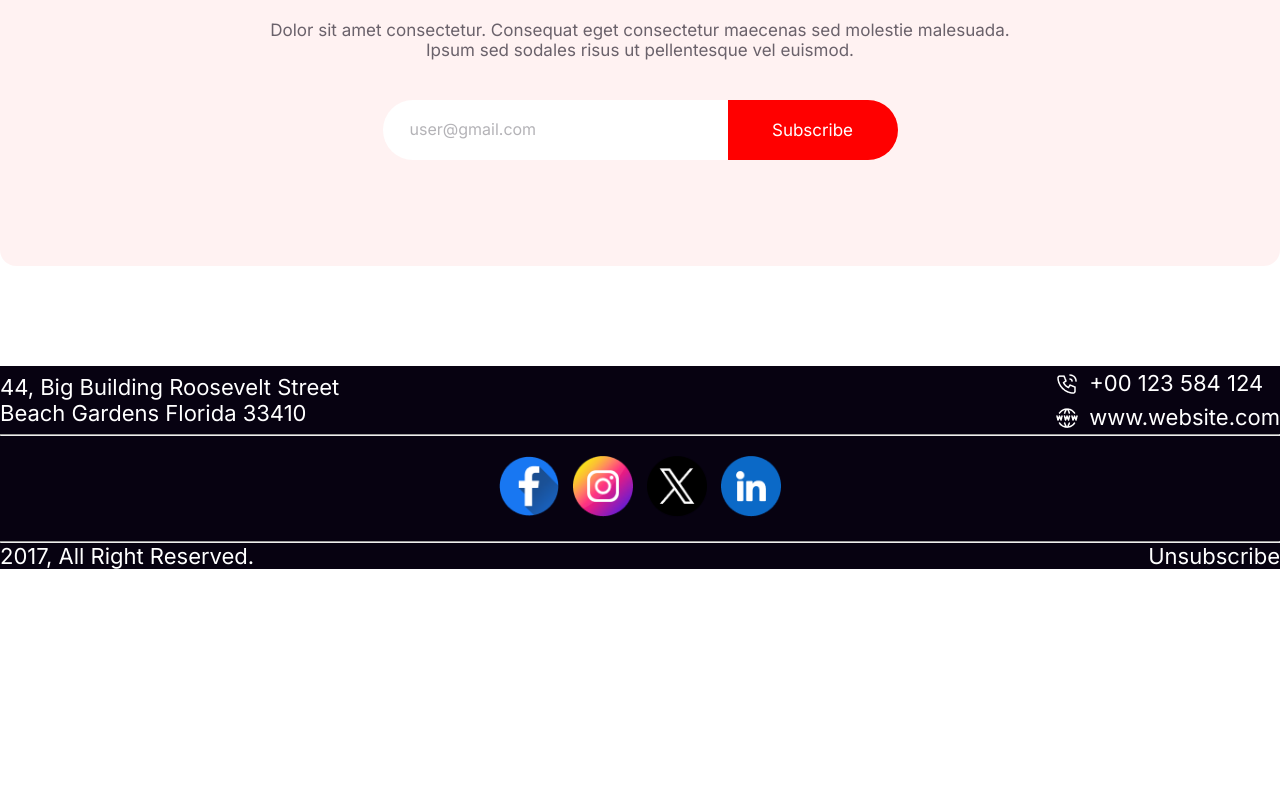
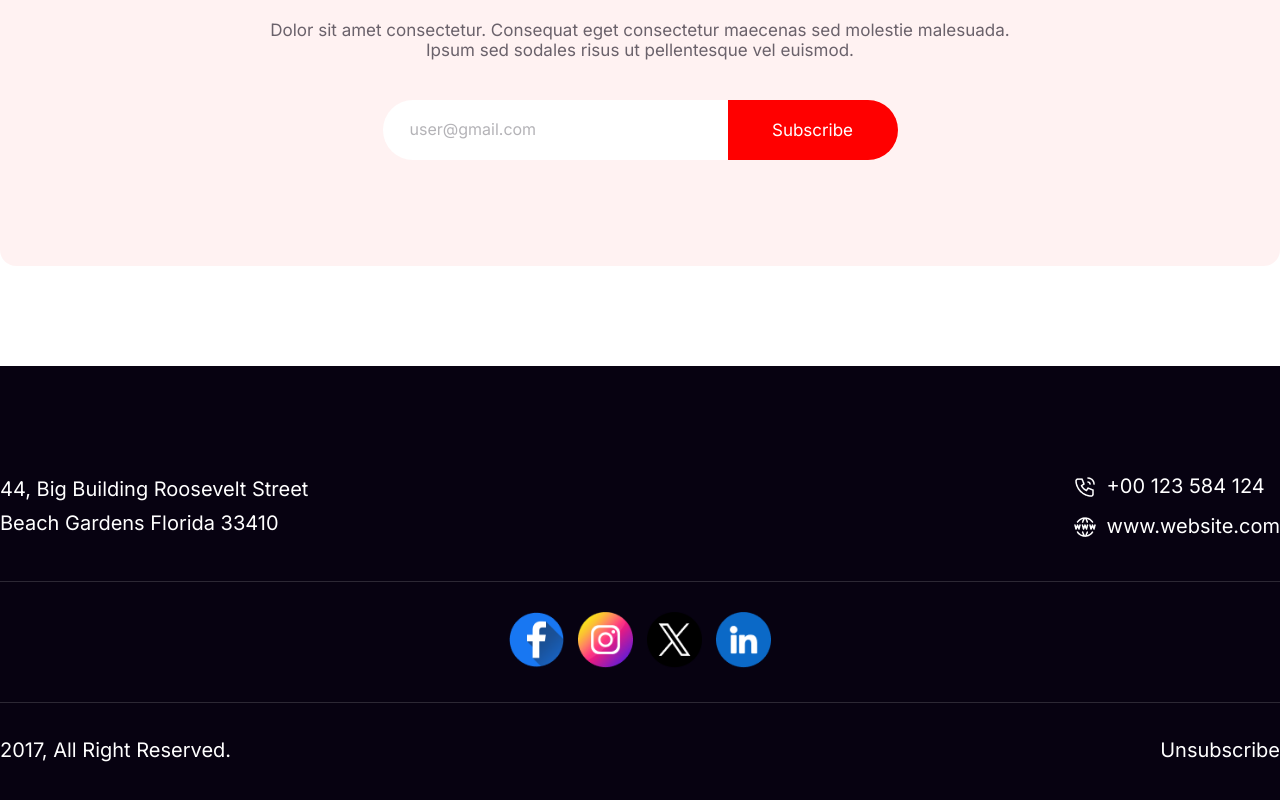
Before and after one commit to onik121/Assignment-1, a plain HTML site: page index.html in a window 1280 px wide. Shown: the part 4888-5688 px from the top of the page. Before the commit the page ends 5457 px from the top, so only its background shows below. Drawn offline with Linux system fonts and the light colour scheme.

Commit message:
update footer section

```diff
--- a/css/style.css
+++ b/css/style.css
@@ -333,6 +333,7 @@ header{
 
 footer{
     background: #070211;
+    padding: 100px 0px;
 }
 
 .footer-div{
@@ -341,52 +342,61 @@ footer{
     margin: 0 auto;
 }
 
-.footer-container{
+.footer-text{
     width: 100%;
     height: auto;
     justify-content: space-between;
     align-items: center;
     display: flex;
+    padding-bottom: 35px;
 }
-.footer-container h4{
-    font-size: 22px;
+
+.footer-text h4{
+    font-size: 20px;
     font-weight: 400;
     color: white;
     font-family: Inter;
+    padding: 5px 0px;
 }
 
-.icon div{
+.icon-div div{
     display: flex;
     align-items: center;
     padding: 3px 0px;
 }
 
-.icon div img{
+.icon-div img{
     padding-right: 10px;
     margin-top: 3px;
 }
 
 .social{
     border: px solid white;
-    padding: 20px 0px;
+    padding: 30px 0px;
     text-align: center;
 }
 
 .social img{
-    width: 70px;
+    width: 65px;
     padding: 0px 5px;
 }
-
 
 .copyright-text{
     width: 100%;
     height: auto;
     justify-content: space-between;
     display:flex;
+    padding-top: 35px;
 }
 .copyright-text h4{
     font-family: Inter;
-    font-size: 22px;
+    font-size: 20px;
     font-weight: 400;
     color: white;
 }
+
+.line{
+    width: 100%;
+    height: 1px;
+    background: rgba(255, 255, 255, 0.15);
+}
--- a/index.html
+++ b/index.html
@@ -105,24 +105,24 @@
     <!--footer section start-->
     <footer>
         <div class="footer-div">
-            <div class="footer-container">
+            <div class="footer-text">
                 <div>
                     <h4>44, Big Building Roosevelt Street </h4>
                     <h4>Beach Gardens Florida 33410</h4>
                 </div>
-                <div class="icon">
+                <div class="icon-div">
                     <div><img src="images/Call.png" alt=""><h4>+00 123 584 124</h4></div>
                     <div><img src="images/Website.png" alt=""><h4>www.website.com</h4></div>
                 </div>
             </div>
-            <hr>
+            <div class="line"></div>
             <div class="social">
                 <img src="images/Facebook.png">
                 <img src="images/Instagram.png">
                 <img src="images/Twitter.png">
                 <img src="images/Linkedin.png">
             </div>
-            <hr>
+            <div class="line"></div>
             <div class="copyright-text">
                 <h4>2017, All Right Reserved.</h4>
                 <h4>Unsubscribe</h4>
```
